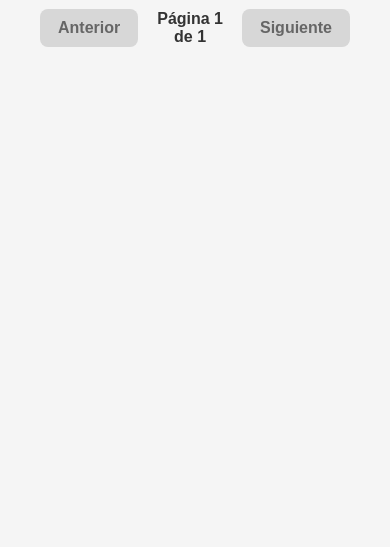
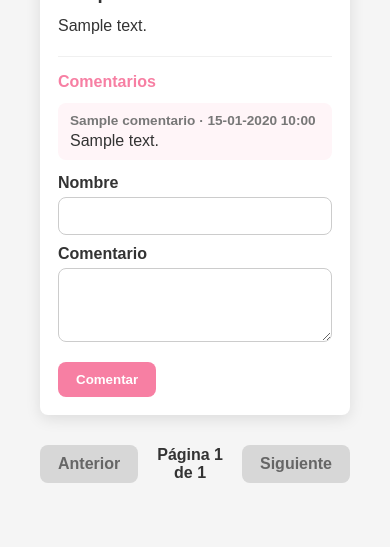
Before and after one commit to Kaishu1/desarrollo_web_camila_paredes, a Flask app: page /listado-actividades in a window 390 px wide. Shown: the part 950-1497 px from the top of the page. Before the commit the page ends 997 px from the top, so only its background shows below. Run offline with Flask 3, Linux system fonts and the light colour scheme; tables that the repository leaves empty hold one stand-in row (values such as "Sample post"); parts of the project's set-up code (start-up, migrations or seed data) failed here and were passed over.

Commit message:
feat: se agregan comentarios

```diff
--- a/app.py
+++ b/app.py
@@ -1,5 +1,5 @@
 from flask import Flask, jsonify, render_template, request, redirect, url_for
-from database.db import Actividad, BloqueHorario, Comuna, Foto, Region, db, Miembro, crear_registro_completo
+from database.db import Actividad, BloqueHorario, Comentario, Comuna, Foto, Region, db, Miembro, crear_registro_completo
 from werkzeug.utils import secure_filename
 from datetime import datetime
 import os
@@ -260,6 +260,63 @@ def listadoActividades():
     )
 
 
+@app.route("/api/actividad/<int:actividad_id>/comentarios", methods=["GET"])
+def obtenerComentariosActividad(actividad_id):
+    actividad = Actividad.query.get(actividad_id)
+
+    if not actividad:
+        return jsonify({"error": "Actividad no encontrada"}), 404
+
+    comentarios = Comentario.query.filter_by(
+        actividad_id=actividad_id
+    ).order_by(
+        Comentario.fecha.desc()
+    ).all()
+
+    return jsonify([
+        {
+            "id": comentario.id,
+            "nombre": comentario.nombre,
+            "texto": comentario.texto,
+            "fecha": comentario.fecha.strftime("%d-%m-%Y %H:%M"),
+        }
+        for comentario in comentarios
+    ])
+
+
+@app.route("/api/actividad/<int:actividad_id>/comentarios", methods=["POST"])
+def crearComentarioActividad(actividad_id):
+    actividad = Actividad.query.get(actividad_id)
+
+    if not actividad:
+        return jsonify({"error": "Actividad no encontrada"}), 404
+
+    datos = request.get_json(silent=True) or {}
+    nombre = datos.get("nombre", "").strip()
+    texto = datos.get("texto", "").strip()
+
+    if len(nombre) < 3:
+        return jsonify({"error": "El nombre debe tener al menos 3 caracteres"}), 400
+    if len(nombre) > 80:
+        return jsonify({"error": "El nombre no puede superar los 80 caracteres"}), 400
+    if len(texto) < 5:
+        return jsonify({"error": "El comentario debe tener al menos 5 caracteres"}), 400
+    if len(texto) > 300:
+        return jsonify({"error": "El comentario no puede superar los 300 caracteres"}), 400
+
+    comentario = Comentario(
+        nombre=nombre,
+        texto=texto,
+        fecha=datetime.now(),
+        actividad_id=actividad_id,
+    )
+
+    db.session.add(comentario)
+    db.session.commit()
+
+    return jsonify({"mensaje": "Comentario agregado correctamente"})
+
+
 @app.route("/listado-miembros")
 def listadoMiembros():
     pagina = request.args.get("pagina", 1, type=int)
--- a/static/css/index.css
+++ b/static/css/index.css
@@ -129,9 +129,9 @@ table {
 
 .actividad-foro {
   display: grid;
-  grid-template-columns: 180px 1fr;
+  grid-template-columns: 220px 1fr;
   gap: 22px;
-  align-items: stretch;
+  align-items: start;
   background-color: white;
   border-radius: 8px;
   box-shadow: 0 4px 15px rgba(0, 0, 0, 0.1);
@@ -140,7 +140,8 @@ table {
 }
 
 .actividad-imagen {
-  min-height: 150px;
+  width: 220px;
+  aspect-ratio: 1 / 1;
   background-color: #fff5f8;
 }
 
@@ -164,7 +165,7 @@ table {
 }
 
 .actividad-contenido {
-  padding: 20px 22px 20px 0;
+  padding: 16px 22px 16px 0;
 }
 
 .actividad-autor {
@@ -181,6 +182,76 @@ table {
 .actividad-descripcion {
   margin: 0;
   line-height: 1.5;
+}
+
+.comentarios-actividad {
+  border-top: 1px solid #f0f0f0;
+  margin-top: 18px;
+  padding-top: 16px;
+}
+
+.comentarios-actividad h4 {
+  color: #f77fa3;
+  margin: 0 0 12px;
+}
+
+.lista-comentarios {
+  display: flex;
+  flex-direction: column;
+  gap: 10px;
+  margin-bottom: 14px;
+}
+
+.comentario-item {
+  background-color: #fff5f8;
+  border-radius: 8px;
+  padding: 10px 12px;
+}
+
+.comentario-encabezado {
+  color: #777;
+  font-size: 0.85rem;
+  font-weight: 700;
+  margin: 0 0 4px;
+}
+
+.comentario-texto {
+  margin: 0;
+}
+
+.form-comentario {
+  display: grid;
+  gap: 10px;
+}
+
+.form-comentario label {
+  display: grid;
+  gap: 5px;
+  font-weight: 600;
+}
+
+.form-comentario input,
+.form-comentario textarea {
+  border: 1px solid #ccc;
+  border-radius: 8px;
+  font: inherit;
+  padding: 9px 10px;
+}
+
+.form-comentario button {
+  justify-self: start;
+  border: 0;
+  background-color: #f77fa3;
+  color: white;
+  padding: 10px 18px;
+  border-radius: 8px;
+  cursor: pointer;
+  font-weight: 600;
+}
+
+.error-comentario {
+  color: #c0392b;
+  margin: 0;
 }
 
 table thead {
@@ -348,6 +419,7 @@ nav + h2 {
   }
 
   .actividad-imagen {
-    min-height: 210px;
+    width: 100%;
+    aspect-ratio: 1 / 1;
   }
 }
--- a/static/js/listado-actividades.js
+++ b/static/js/listado-actividades.js
@@ -1,70 +1,126 @@
+document.addEventListener("DOMContentLoaded", () => {
+  const tarjetas = document.querySelectorAll(".actividad-foro[data-actividad-id]");
 
-const tablita = document.getElementById("tabla-body");
+  tarjetas.forEach((tarjeta) => {
+    const actividadId = tarjeta.dataset.actividadId;
+    const formulario = tarjeta.querySelector(".form-comentario");
 
-function renderizarTablita(lista){
-    tablita.innerHTML = "";
+    cargarComentarios(tarjeta, actividadId);
 
-    lista.forEach((miembro) =>{
-        const fila = document.createElement("tr");
+    if (formulario) {
+      formulario.addEventListener("submit", (event) => {
+        event.preventDefault();
+        enviarComentario(tarjeta, actividadId, formulario);
+      });
+    }
+  });
+});
 
-        const tdNombre = document.createElement("td");
-        tdNombre.textContent = miembro.nombre;
+function mostrarError(tarjeta, mensaje) {
+  const error = tarjeta.querySelector("[data-comentarios-error]");
 
-        const tdCorreo = document.createElement("td");
-        tdCorreo.textContent = miembro.correo;
+  if (error) {
+    error.textContent = mensaje;
+  }
+}
 
-        const tdTelefono = document.createElement("td");
-        tdTelefono.textContent = "+56 9" + miembro.telefono; // arreglo formato telefono
+function limpiarError(tarjeta) {
+  mostrarError(tarjeta, "");
+}
 
-        const tdTipoMiembro = document.createElement("td");
-        tdTipoMiembro.textContent = miembro.tipoMiembro;
+function cargarComentarios(tarjeta, actividadId) {
+  const contenedor = tarjeta.querySelector("[data-comentarios-lista]");
 
-        const tdActividad = document.createElement("td");
-        tdActividad.textContent = miembro.actividad;
+  if (!contenedor) {
+    return;
+  }
 
-        const tdTipoActividad = document.createElement("td");
-        tdTipoActividad.textContent = miembro.tipoActividad;
+  fetch(`/api/actividad/${actividadId}/comentarios`)
+    .then((response) => {
+      if (!response.ok) {
+        throw new Error("No se pudieron cargar los comentarios");
+      }
+      return response.json();
+    })
+    .then((comentarios) => {
+      contenedor.innerHTML = "";
 
+      if (comentarios.length === 0) {
+        contenedor.textContent = "Todavía no hay comentarios.";
+        return;
+      }
 
+      comentarios.forEach((comentario) => {
+        const item = document.createElement("div");
+        item.classList.add("comentario-item");
 
-        fila.appendChild(tdNombre);
-        fila.appendChild(tdCorreo);
-        fila.appendChild(tdTelefono);
-        fila.appendChild(tdTipoMiembro);
-        fila.appendChild(tdActividad);
-        fila.appendChild(tdTipoActividad);
+        const encabezado = document.createElement("p");
+        encabezado.classList.add("comentario-encabezado");
+        encabezado.textContent = `${comentario.nombre} · ${comentario.fecha}`;
 
-        tablita.appendChild(fila);
+        const texto = document.createElement("p");
+        texto.classList.add("comentario-texto");
+        texto.textContent = comentario.texto;
 
-
+        item.appendChild(encabezado);
+        item.appendChild(texto);
+        contenedor.appendChild(item);
+      });
+    })
+    .catch((error) => {
+      mostrarError(tarjeta, error.message);
     });
 }
 
-renderizarTablita(datos);
+function validarComentario(nombre, texto) {
+  if (nombre.length < 3) {
+    return "El nombre debe tener al menos 3 caracteres.";
+  }
+  if (nombre.length > 80) {
+    return "El nombre no puede superar los 80 caracteres.";
+  }
+  if (texto.length < 5) {
+    return "El comentario debe tener al menos 5 caracteres.";
+  }
+  if (texto.length > 300) {
+    return "El comentario no puede superar los 300 caracteres.";
+  }
 
-const filtroMiembro = document.getElementById("filtro-miembro");
-const filtroActividad = document.getElementById("filtro-actividad")
-
-
-// filtrooooooooooooos
-
-function aplicarFiltros() {
-    const valorMiembro = filtroMiembro.value;
-    const valorActividad = filtroActividad.value;
-
-    let filtrados = datos;
-    // por tipo de miembro (pregrado, postgrado, funcionario, academico)
-    if (valorMiembro !== "todos") {
-        filtrados = filtrados.filter(m => m.tipoMiembro === valorMiembro);
-    }
-    // por tipo de actividad (deporte, artistico, social, etc)
-    if (valorActividad !== "todos") {
-        filtrados = filtrados.filter(m => m.tipoActividad === valorActividad);
-    }
-
-    renderizarTablita(filtrados);
+  return "";
 }
 
+function enviarComentario(tarjeta, actividadId, formulario) {
+  const nombre = formulario.elements.nombre.value.trim();
+  const texto = formulario.elements.texto.value.trim();
+  const error = validarComentario(nombre, texto);
 
-filtroMiembro.addEventListener("change", aplicarFiltros);
-filtroActividad.addEventListener("change", aplicarFiltros);
+  if (error) {
+    mostrarError(tarjeta, error);
+    return;
+  }
+
+  limpiarError(tarjeta);
+
+  fetch(`/api/actividad/${actividadId}/comentarios`, {
+    method: "POST",
+    headers: {
+      "Content-Type": "application/json",
+    },
+    body: JSON.stringify({ nombre, texto }),
+  })
+    .then((response) => {
+      return response.json().then((data) => {
+        if (!response.ok) {
+          throw new Error(data.error || "No se pudo guardar el comentario");
+        }
+        return data;
+      });
+    })
+    .then(() => {
+      formulario.reset();
+      cargarComentarios(tarjeta, actividadId);
+    })
+    .catch((error) => {
+      mostrarError(tarjeta, error.message);
+    });
+}
--- a/templates/listado-actividades.html
+++ b/templates/listado-actividades.html
@@ -41,7 +41,7 @@
     {% if registros %}
     <section class="foro-actividades">
         {% for miembro, actividad, foto, comuna in registros %}
-        <article class="actividad-foro">
+        <article class="actividad-foro" {% if actividad %}data-actividad-id="{{ actividad.id }}"{% endif %}>
             <div class="actividad-imagen">
                 {% if foto %}
                     <img
@@ -68,6 +68,28 @@
                     <h3>Sin actividad</h3>
                     <p class="actividad-descripcion">Este miembro todavía no tiene una actividad registrada.</p>
                 {% endif %}
+
+                {% if actividad %}
+                <section class="comentarios-actividad">
+                    <h4>Comentarios</h4>
+                    <div class="lista-comentarios" data-comentarios-lista></div>
+
+                    <form class="form-comentario">
+                        <label>
+                            Nombre
+                            <input type="text" name="nombre" maxlength="80">
+                        </label>
+
+                        <label>
+                            Comentario
+                            <textarea name="texto" rows="3" maxlength="300"></textarea>
+                        </label>
+
+                        <p class="error-comentario" data-comentarios-error></p>
+                        <button type="submit">Comentar</button>
+                    </form>
+                </section>
+                {% endif %}
             </div>
         </article>
         {% endfor %}
@@ -91,5 +113,7 @@
     {% else %}
     <p>Todavía no hay actividades registradas.</p>
     {% endif %}
+
+    <script src="{{ url_for('static', filename='js/listado-actividades.js') }}"></script>
 </body>
 </html>
```
Also changed, not shown: database/db.py (+10 -0 lines).
